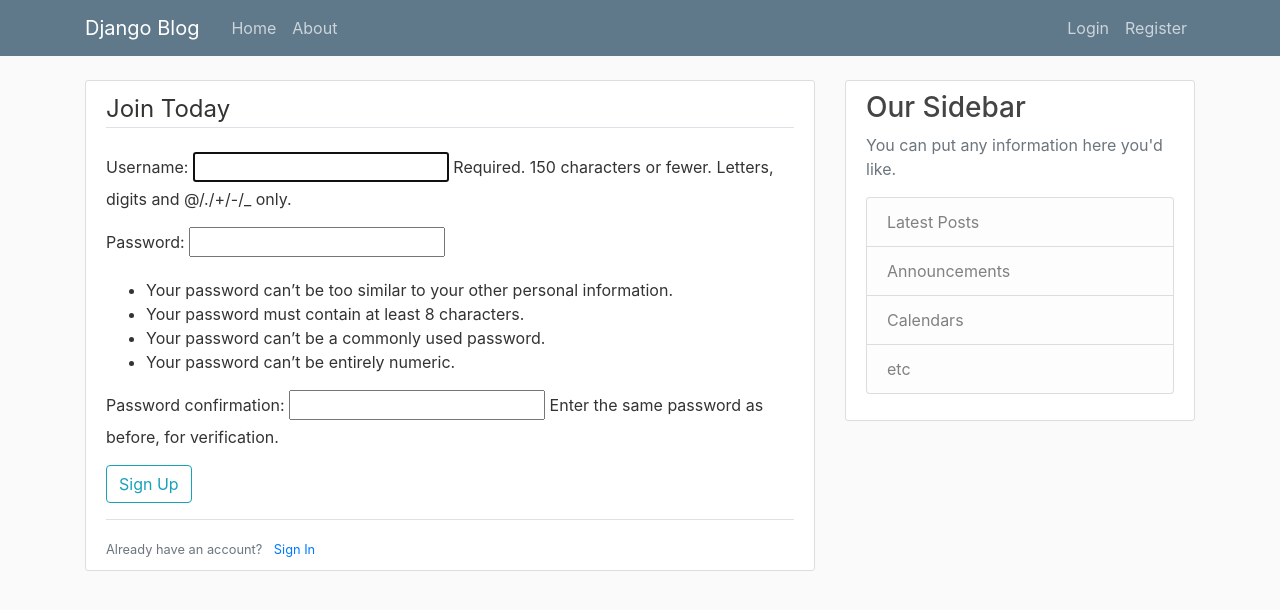
After one commit to ykamath/Full-Featured-Web-App, a Django app: page /register/ in a window 1280 px wide. The commit adds this page. Shown: the top 610 px of the page. Run offline with Django 3.2, Linux system fonts and the light colour scheme; some libraries are stand-ins or nearby versions.

Commit message:
Rendering forms for user authentication

```diff
--- a/django_project/blog/templates/blog/base.html
+++ b/django_project/blog/templates/blog/base.html
@@ -41,6 +41,13 @@
   <main role="main" class="container">
     <div class="row">
       <div class="col-md-8">
+        {% if messages %}
+          {% for message in messages %}
+          <div class="alert alert-{{ message.tags }}">
+            {{ message }}
+          </div>
+          {% endfor %}
+        {% endif %}
         {% block content %}{% endblock %}
       </div>
       <div class="col-md-4">
--- a/django_project/django_project/urls.py
+++ b/django_project/django_project/urls.py
@@ -15,8 +15,11 @@
 """
 from django.contrib import admin
 from django.urls import path, include
+from users import views as user_views
+# Can import views or create a url pattern: same thing
 
 urlpatterns = [
     path('admin/', admin.site.urls),
+    path('register/', user_views.register, name='register'),
     path('blog/', include('blog.urls')),
     ]
--- /dev/null
+++ b/django_project/users/templates/users/register.html
@@ -0,0 +1,20 @@
+{% extends "blog/base.html" %}
+{% block content %}
+    <div class="content-section">
+      <form method="POST">
+        {% csrf_token %}
+        <fieldset>
+          <legend  class="border-bottom mb-4">Join Today</legend>
+          {{ form.as_p }}
+        </fieldset>
+        <div class="form-group">
+          <button class="btn btn-outline-info" type="submit">Sign Up</button>
+        </div>
+      </form>
+      <div class="border-top pt-3">
+        <small class="text-muted">
+          Already have an account? <a class="ml-2" href="#">Sign In</a>
+        </small>
+      </div>
+    </div>
+{% endblock content %}
--- a/django_project/users/views.py
+++ b/django_project/users/views.py
@@ -1,5 +1,20 @@
-from django.shortcuts import render
+from django.shortcuts import render, redirect # Redirects user to another URL
+from django.contrib.auth.forms import UserCreationForm
+from django.contrib import messages
+
 
 def register(request):
     # Use built-in form, to make it easier for user registration
     # Create form here for templates
+    if request.method == 'POST':
+        form = UserCreationForm(request.POST)
+        if form.is_valid():
+            form.save()
+            username = form.cleaned_data.get('username')
+            # Filter username in a variable
+            messages.success(request, f'Account created for {username}!')
+            return redirect('blog-home')
+    else:
+        form = UserCreationForm()
+    # Form to create new User
+    return render(request, 'users/register.html', {'form': form})
```
Also changed, not shown: django_project/db.sqlite3.
